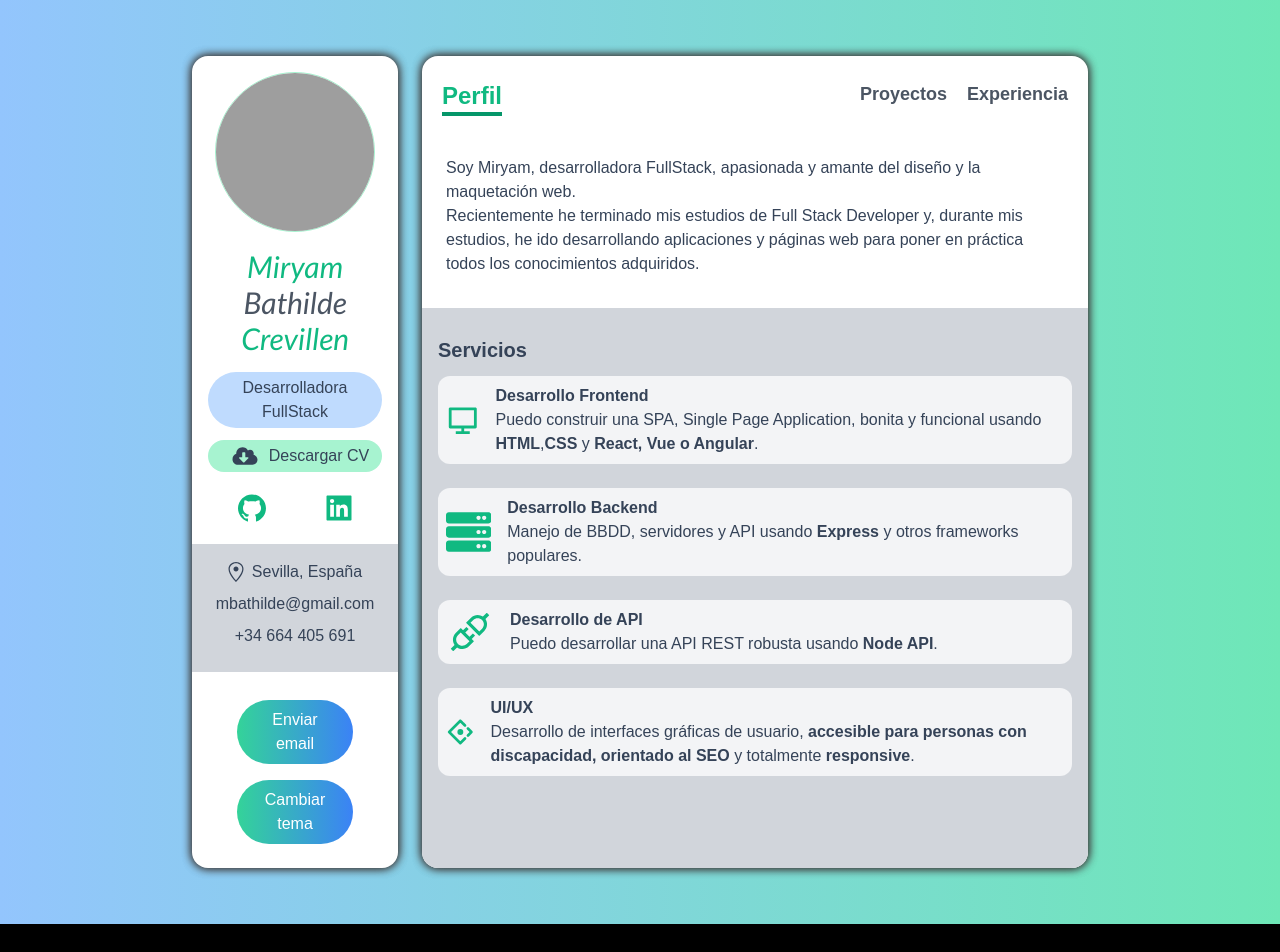
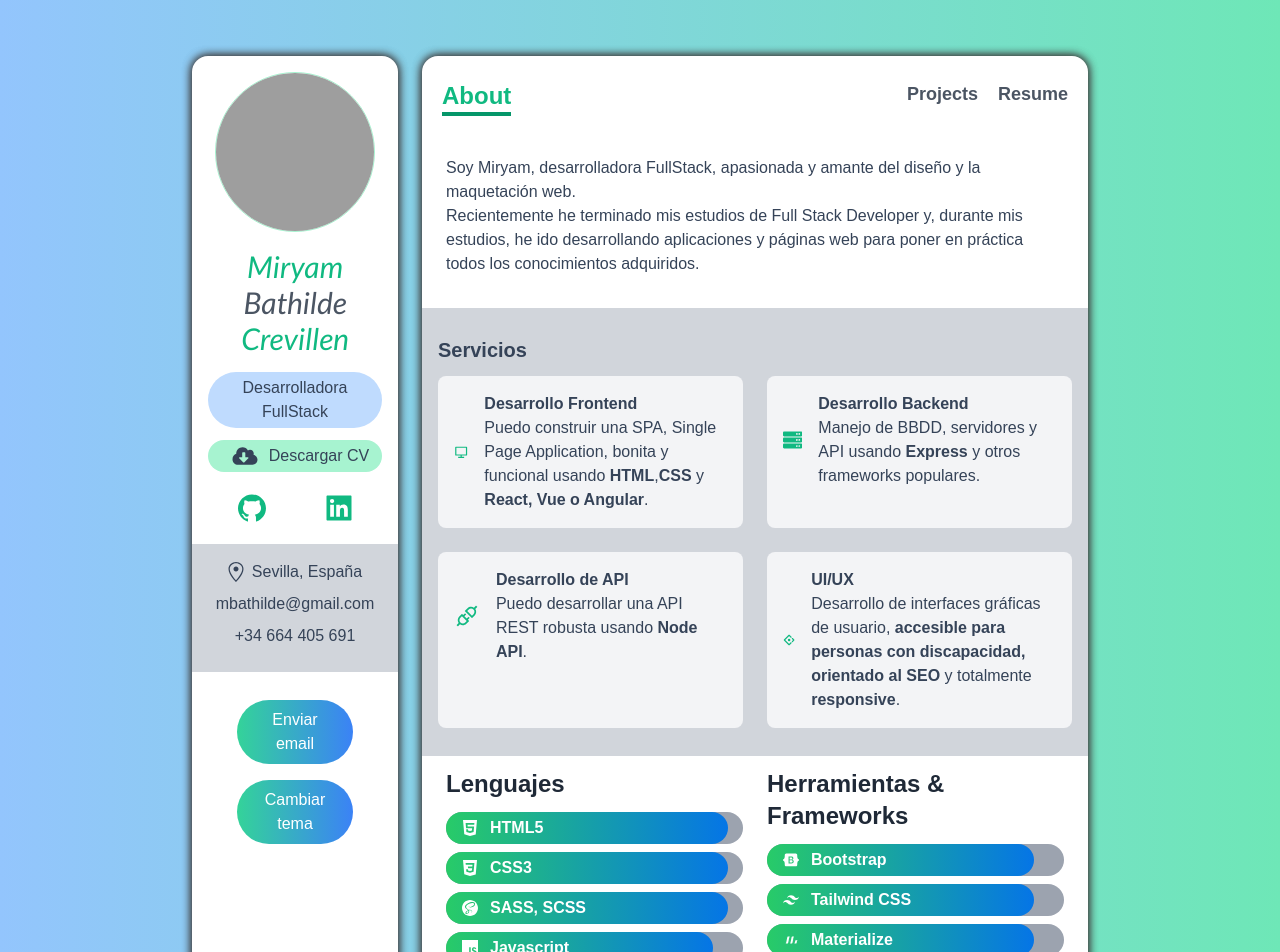
Before and after one commit to miryambathilde/portfolio-miryam-nextjs-tailwind-typescript, a Next.js app: page / in a window 1280 px wide. Shown: the top 952 px of the page. Before the commit the page ends 924 px from the top, so only its background shows below. Built offline with nearby package versions, Linux system fonts and the light colour scheme; grey boxes are pictures that could not be loaded.

Commit message:
animations, reestructuring bar language in index

```diff
--- /dev/null
+++ b/animations.ts
@@ -0,0 +1,39 @@
+export const fadeInUp = {
+  initial: {
+     y: 60,
+     opacity: 0,
+  },
+  animate: {
+     y: 0,
+     opacity: 1,
+     transition: {},
+  },
+}
+export const stagger = {
+  initial: {},
+  animate: {
+     transition: {
+        staggerChildren: 0.2,
+     },
+  },
+}
+
+export const pageAnimation = {
+  hidden: {
+     opacity: 0,
+  },
+  visible: {
+     opacity: 1,
+     transition: {
+        delay: 0.1,
+        duration: 0.1,
+     },
+  },
+  exit: {
+     opacity: 0,
+     transition: {
+        delay: 0.1,
+        ease: 'easeInOut',
+     },
+  },
+}
--- a/components/Bar.tsx
+++ b/components/Bar.tsx
@@ -5,31 +5,32 @@ import { motion } from "framer-motion";
 const Bar: FunctionComponent<{
 	data: Skill;
 }> = ({ data: { Icon, level, name } }) => {
-	const bar_width = `${level}%`
+	/* const bar_width = `${level}%` */
 
-	const variants = {
-		initial: {
-			with: 0,
-		},
-		animate: {
-			width: bar_width,
-			transition: {
-				duration: 0.4,
-			},
-		},
-	}
 	return (
 		<div className='my-2 font-bold text-white bg-gray-400 rounded-full dark:bg-gray-50'>
 			<motion.div
 				className='flex items-center px-4 py-1 rounded-full bg-gradient-to-r from-green-600 via-green-400 to-blue-400'
 				style={{
-					width: bar_width
+					width: level,
+					backgroundImage: 'linear-gradient(90deg,#28CB68,#0575e6)',
 				}}
-				variants={variants}
-				initial="initial"
-				animate="animate"
-				>
-
+				variants={{
+					initial: {
+						 width: 0,
+					},
+					animate: {
+						 width: level,
+						 transition: {
+								duration: 0.5,
+								type: 'spring',
+								damping: 10,
+								stiffness: 100,
+						 },
+					},
+			 }}
+			 animate='animate'
+			 initial='initial'>
 				<Icon className='mr-3' />
 				{name}
 			</motion.div>
--- a/components/Navbar.tsx
+++ b/components/Navbar.tsx
@@ -24,9 +24,9 @@ const Navbar = () => {
 	const { pathname } = useRouter();
 
 	useEffect(() => {
-		if (pathname === "/") setActiveItem("Perfil");
-		if (pathname === "/projects") setActiveItem("Proyectos");
-		if (pathname === "/resume") setActiveItem("Experiencia");
+		if (pathname === "/") setActiveItem("About");
+		if (pathname === "/projects") setActiveItem("Projects");
+		if (pathname === "/resume") setActiveItem("Resume");
 	}, []);
 	return (
 		<div className="flex justify-between px-5 py-3 my-3">
@@ -35,19 +35,19 @@ const Navbar = () => {
 				<NavItem
 					activeItem={activeItem}
 					setActiveItem={setActiveItem}
-					name='Perfil'
+					name='About'
 					route='/'
 				/>
 				<NavItem
 					activeItem={activeItem}
 					setActiveItem={setActiveItem}
-					name='Proyectos'
+					name='Projects'
 					route='/projects'
 				/>
 				<NavItem
 					activeItem={activeItem}
 					setActiveItem={setActiveItem}
-					name='Experiencia'
+					name='Resume'
 					route='/resume'
 				/>
 			</div>
--- a/components/ProjectCard.tsx
+++ b/components/ProjectCard.tsx
@@ -2,6 +2,21 @@ import React, { FunctionComponent, useState } from "react";
 import { AiFillCloseCircle, AiFillGithub, AiFillProject } from "react-icons/ai";
 import { Project } from "../type";
 import Image from "next/image";
+import { AnimatePresence, motion } from "framer-motion";
+import { stagger, fadeInUp } from "../animations";
+
+
+const animation = {
+	hidden: {
+		opacity: 0,
+	},
+	visible: {
+		opacity: 1,
+		transition: {
+			duration: 0.3,
+		},
+	},
+};
 
 const ProjectCard: FunctionComponent<{
 	project: Project;
@@ -13,41 +28,49 @@ const ProjectCard: FunctionComponent<{
 		deployed_url,
 		github_url,
 		category,
-		key_techs,
+		key_points,
 	},
 }) => {
 	/* ventana para mostrar detalle por defecto se inicia en false */
 	const [showDetail, setShowDetail] = useState(false);
 	return (
-		<div>
+		<motion.div>
 			<Image
 				src={image_path}
 				alt={name}
 				className='cursor-pointer'
 				onClick={() => setShowDetail(true)}
 				layout='responsive'
-				height='150'
-				width='300'
+				height={150}
+				width={300}
 			/>
+
 			{/* <img src={image_path} alt={name} className='cursor-pointer' onClick={()=>setShowDetail(true)}/> */}
 			<p className='my-2 text-center dark:text-gray-100'>{name}</p>
-
+			<AnimatePresence>
 				{showDetail && (
-				<div className='absolute top-0 left-0 z-10 grid w-full h-auto p-2 text-gray-800 bg-gray-200 md:grid-cols-2 gap-x-12 dark:text-white dark:bg-gray-500'>
-					<div>
+					<motion.div
+						className='absolute top-0 left-0 z-10 grid w-full h-auto p-2 text-gray-800 bg-gray-200 md:grid-cols-2 gap-x-12 dark:text-white dark:bg-gray-500'
+						variants={stagger}
+						initial='initial'
+						animate='animate'
+						>
+						<motion.div variants={fadeInUp}>
+							<motion.div
+								className='border-4 border-gray-100 '
+								variants={fadeInUp}>
 								<Image
 									src={image_path}
 									alt={name}
-							/* className='cursor-pointer'
-							onClick={() => setShowDetail(true)} */
+									className='overflow-hidden'
 									layout='responsive'
-							height='250'
-							width='500'
+									height={150}
+									width={300}
 								/>
-
-						{/* <img src={image_path} alt={name} /> */}
-
-						<div className='flex justify-center my-4 space-x-3'>
+							</motion.div>
+							<motion.div
+								className='flex justify-center my-4 space-x-3'
+								variants={fadeInUp}>
 								<a
 									target='_blank'
 									href={github_url}
@@ -60,32 +83,40 @@ const ProjectCard: FunctionComponent<{
 									className='flex items-center px-4 py-2 space-x-3 text-lg text-gray-100 bg-gray-500 rounded-sm dark:bg-gray-300 dark:text-gray-700'>
 									<AiFillProject /> <span>Project</span>
 								</a>
-						</div>
-					</div>
+							</motion.div>
+						</motion.div>
+						<motion.div variants={stagger} initial='initial' animate='animate'>
+							<motion.h2
+								className='mb-3 text-xl font-medium md:text-2xl'
+								variants={fadeInUp}>
+								{name}
+							</motion.h2>
+							<motion.h3 className='mb-3 font-medium' variants={fadeInUp}>
+								{description}
+							</motion.h3>
 
-					<div>
-						<h2 className='mb-3 text-xl font-medium md:text-2xl'>{name}</h2>
-						<h3 className='mb-3 font-medium'>{description}</h3>
-
-						<div className='flex flex-wrap mt-5 space-x-2 text-sm font-semibold'>
-							{key_techs.map((tech) => (
+							<motion.div
+								className='flex flex-wrap mt-5 space-x-2 text-sm font-semibold'
+								variants={fadeInUp}>
+								{key_points.map((value, i) => (
 									<span
-									key={tech}
+										key={i}
 										className='px-2 py-1 my-1 text-gray-100 bg-gray-500 rounded-sm dark:bg-gray-200 dark:text-gray-700'>
-									{tech}
+										{value}
 									</span>
 								))}
-						</div>
-					</div>
+							</motion.div>
+						</motion.div>
 
 						<button
-						onClick={() => setShowDetail(false)}
-						className='absolute p-1 bg-gray-200 rounded-full top-3 right-3 focus:outline-none dark:bg-gray-500'>
+							className='absolute p-1 bg-gray-200 rounded-full top-3 right-3 focus:outline-none dark:bg-gray-500'
+							onClick={() => setShowDetail(false)}>
 							<AiFillCloseCircle size={30} />
 						</button>
-				</div>
+					</motion.div>
 				)}
-		</div>
+			</AnimatePresence>
+		</motion.div>
 	);
 };
 
--- a/components/ServiceCard.tsx
+++ b/components/ServiceCard.tsx
@@ -16,7 +16,7 @@ const ServiceCard: FunctionComponent<{ service: Service }> = ({
 
     <Icon className="w-12 h-12 text-green-500 dark:text-green-300"/>
     <div>
-      <h4 className="font-bold">{title}</h4>
+      <h6 className="font-bold">{title}</h6>
       <p dangerouslySetInnerHTML={createMarkup()}/>
     </div>
   </div>
--- a/data.ts
+++ b/data.ts
@@ -183,25 +183,28 @@ export const tools: Skill[] = [
 /* PROJECTS */
 export const projects: Project[] = [
 	{
+		id: 1,
 		name: "Smart Agency",
 		description: "Pagina web para agencia de diseño web",
 		image_path: "/images/smart-agency.png",
 		deployed_url: "https://miryambathildecrevillen.es/smart-agency/",
 		github_url: "https://github.com/miryambathilde/smart-agency",
 		category: ["bootstrap"],
-		key_techs: ["HTML", "CSS", "Bootstrap"],
+		key_points: ["HTML", "CSS", "Bootstrap"],
 	},
 
 	{
+		id: 2,
 		name: "PixelShop",
 		description: "Tienda online de cursos para desarrolladores web",
 		image_path: "/images/pixelshop.png",
 		deployed_url: "https://miryambathildecrevillen.es/pixelshop/dist/",
 		github_url: "https://github.com/miryambathilde/pixelshop",
 		category: ["node", "angular", "bootstrap"],
-		key_techs: ["Angular", "Bootstrap", "Node"],
+		key_points: ["Angular", "Bootstrap", "Node"],
 	},
 	{
+		id: 3,
 		name: "Landing page",
 		description:
 			"Práctica de Landing page usando HTML, CSS y diseño responsive.",
@@ -209,9 +212,10 @@ export const projects: Project[] = [
 		deployed_url: "https://miryambathildecrevillen.es/landing-page-website/",
 		github_url: "https://github.com/miryambathilde/Landing-Page-HTML-CSS",
 		category: [],
-		key_techs: ["HTML", "CSS"],
+		key_points: ["HTML", "CSS"],
 	},
 	{
+		id: 4,
 		name: "Data Cloud",
 		description:
 			"Práctica de Landing page usando HTML, CSS con animaciones, flexbox, grid y diseño responsive.",
@@ -221,6 +225,6 @@ export const projects: Project[] = [
 		github_url:
 			"https://github.com/miryambathilde/cloud-data-project-html-css-flex-grid-animations",
 		category: [],
-		key_techs: ["HTML", "CSS", "Flexbox", "Grid", "Animations"],
+		key_points: ["HTML", "CSS", "Flexbox", "Grid", "Animations"],
 	},
 ];
--- a/pages/_app.tsx
+++ b/pages/_app.tsx
@@ -3,21 +3,24 @@ import Sidebar from "../components/Sidebar";
 import "../styles/globals.css";
 //themeProvider - next themes
 import { ThemeProvider } from "next-themes";
+import { AnimatePresence } from "framer-motion";
+/* import Head from 'next/head' */
 //import 'tailwindcss/tailwind.css';
 
-function MyApp({ Component, pageProps }) {
+function MyApp({ Component, pageProps, router }) {
 	return (
 		<ThemeProvider attribute='class'>
+			{/* //head// */}
 			<div className='grid grid-cols-12 gap-6 px-5 lg:px-48 my-14 sm:px-32 md:px-42'>
 				<div className='col-span-12 p-4 text-center bg-white dark:bg-gray-700 lg:col-span-3 rounded-2xl shadow-custom-light dark:shadow-custom-dark'>
-					{/* sidebar */}
 					<Sidebar />
 				</div>
 				<div className='flex flex-col col-span-12 overflow-hidden bg-white dark:bg-gray-700 lg:col-span-9 rounded-2xl shadow-custom-light dark:shadow-custom-dark'>
-					{/* navbar */}
 					<Navbar />
 					{/* about */}
-					<Component {...pageProps} />
+					<AnimatePresence exitBeforeEnter>
+						<Component {...pageProps} key={router.route}  />
+					</AnimatePresence>
 				</div>
 			</div>
 		</ThemeProvider>
--- a/pages/index.tsx
+++ b/pages/index.tsx
@@ -1,11 +1,21 @@
 import { GetServerSidePropsContext, GetStaticPropsContext } from "next";
+import Head from "next/head";
 import React from "react";
 import ServiceCard from "../components/ServiceCard";
 import { services } from "../data";
+import { pageAnimation, stagger, fadeInUp } from "../animations";
+import { motion } from "framer-motion";
+import { languages, tools } from "../data";
+import Bar from "../components/Bar";
 
-const index = () => {
+const About = () => {
 	return (
-		<div className='flex flex-col flex-grow px-6 pt-1 dark:bg-gray-700 dark:text-gray-200'>
+		<motion.div
+			className='flex flex-col flex-grow px-6 pt-1 dark:bg-gray-700 dark:text-gray-200'
+			variants={pageAnimation}
+			initial='hidden'
+			animate='visible'
+			exit='exit'>
 			<h5 className='my-3 font-medium'>
 				Soy Miryam, desarrolladora FullStack, apasionada y amante del diseño y
 				la maquetación web.
@@ -14,24 +24,57 @@ const index = () => {
 				durante mis estudios, he ido desarrollando aplicaciones y páginas web
 				para poner en práctica todos los conocimientos adquiridos.
 			</h5>
-			<div></div>
+
 			<div
 				className='flex-grow p-4 mt-5 bg-gray-300 dark:bg-gray-700 '
 				style={{ marginLeft: "-1.5rem", marginRight: "-1.5rem" }}>
 				<h6 className='my-3 text-xl font-bold dark:text-gray-100'>Servicios</h6>
-				<div className='grid gap-6 lg:grid-cols-1'>
+
+				<motion.div
+					className='grid gap-6 my-3 md:grid-cols-2'
+					variants={stagger}
+					initial='initial'
+					animate='animate'>
 					{services.map((service) => (
-						<div className='bg-gray-100 lg:col-span-1 rounded-xl dark:bg-gray-600 dark:text-gray-100'>
+						<motion.div
+							variants={fadeInUp}
+							className='col-span-2 p-2 bg-gray-100 rounded-lg dark:bg-gray-600 dark:text-gray-100 md:col-span-1'
+							key={service.title}>
 							<ServiceCard service={service} />
-						</div>
+						</motion.div>
 					))}
+				</motion.div>
+			</div>
+
+			{/* languages and tools */}
+
+			<div className='grid gap-6 md:grid-cols-2'>
+				<div>
+					<h5 className='my-3 text-2xl font-bold text-gray-800 dark:text-gray-100'>
+						Lenguajes
+					</h5>
+					<div className='my-2'>
+						{languages.map((language, i) => (
+							<Bar data={language} key={i} />
+						))}
+					</div>
+				</div>
+				<div>
+					<h5 className='my-3 text-2xl font-bold text-gray-800 dark:text-gray-100'>
+						Herramientas & Frameworks
+					</h5>
+					<div className='my-2 dark:text-gray-100'>
+						{tools.map((tool, i) => (
+							<Bar data={tool} key={i} />
+						))}
+					</div>
 				</div>
 			</div>
-		</div>
+		</motion.div>
 	);
 };
 
-export default index;
+export default About;
 
 /* export const getServicesSideProps = async (context:GetServerSidePropsContext) => {
 
```
Also changed, not shown: pages/projects.tsx (+23 -8 lines), pages/resume.tsx (+27 -36 lines), type.ts (+5 -4 lines). Lines whose indentation alone changed are shown as unchanged.
